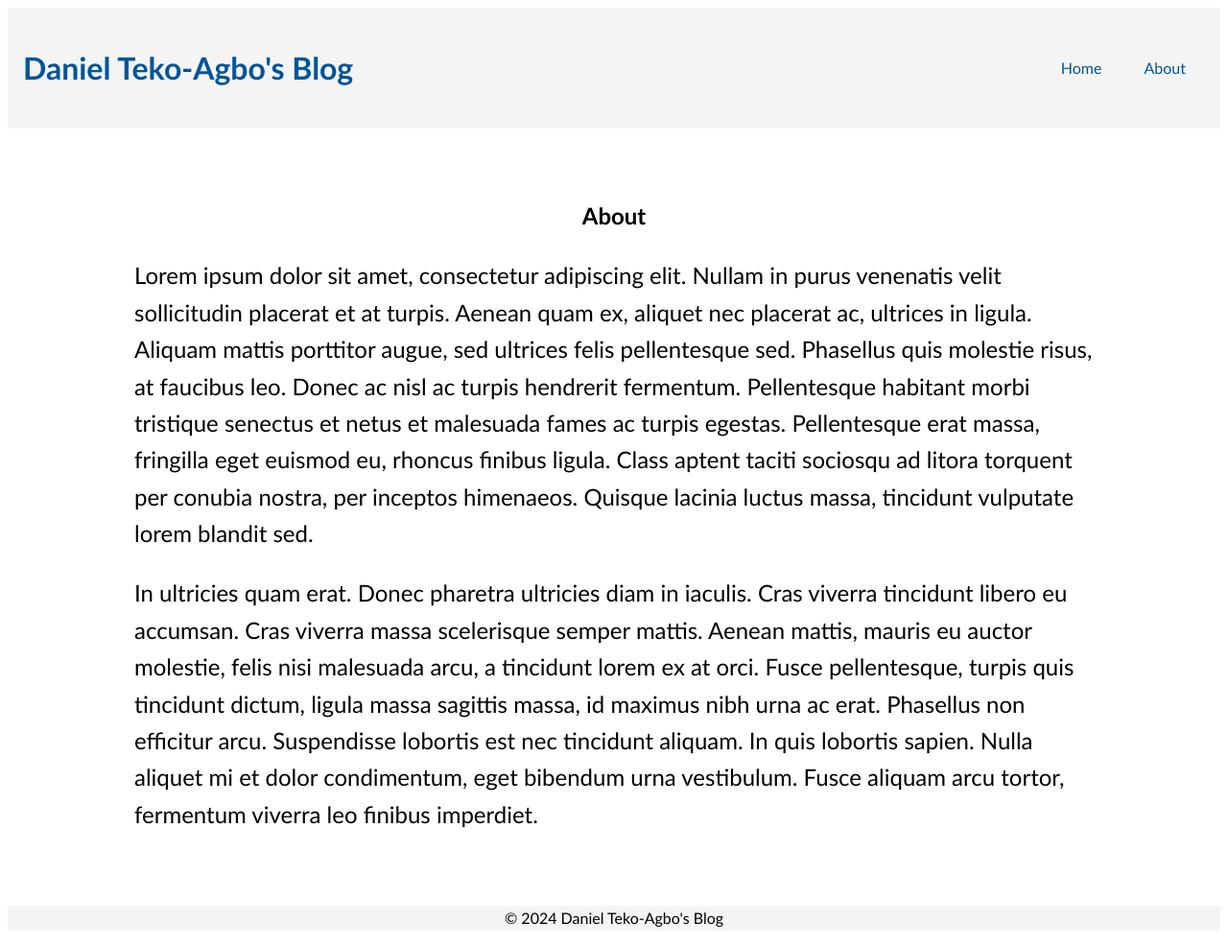
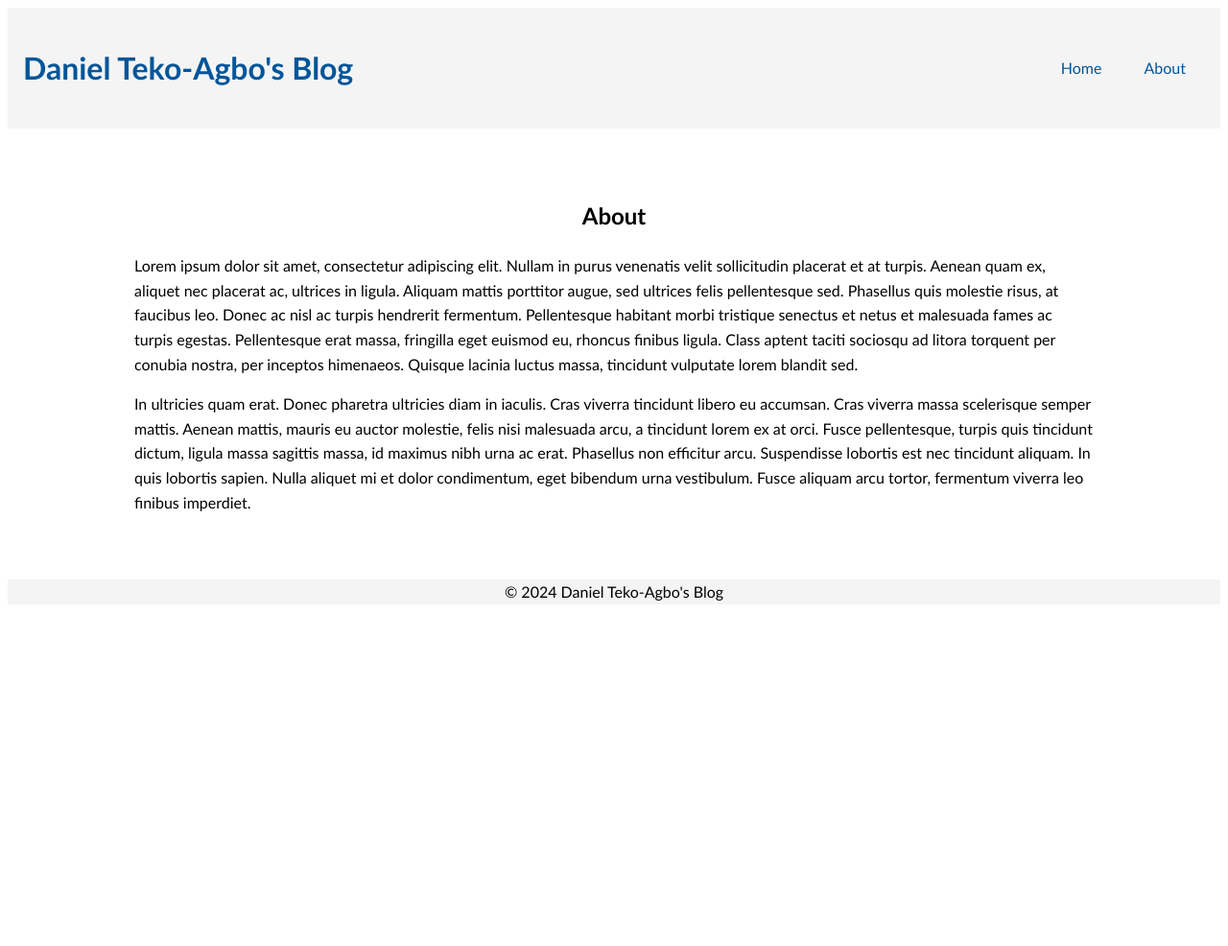
Before and after one commit to DanielTeko-Agbo/blog, a Jekyll site: the page built from about.md, in a window 1280 px wide. Shown: the whole page at 96% size. Built offline with Jekyll 4.4.1, drawn with Linux system fonts in a browser that asks for light colours; after the commit the page ends 900 px from its top, so only the background shows below that.

Commit message:
Modified Content

```diff
--- a/_layouts/default.html
+++ b/_layouts/default.html
@@ -18,7 +18,7 @@
     <main class="decent">
         <h2 class="center">{{ page.title }}</h2>
 
-        <div class="content">{{ content }}</div>
+        <div>{{ content }}</div>
     </main>
 
     <footer>
```
